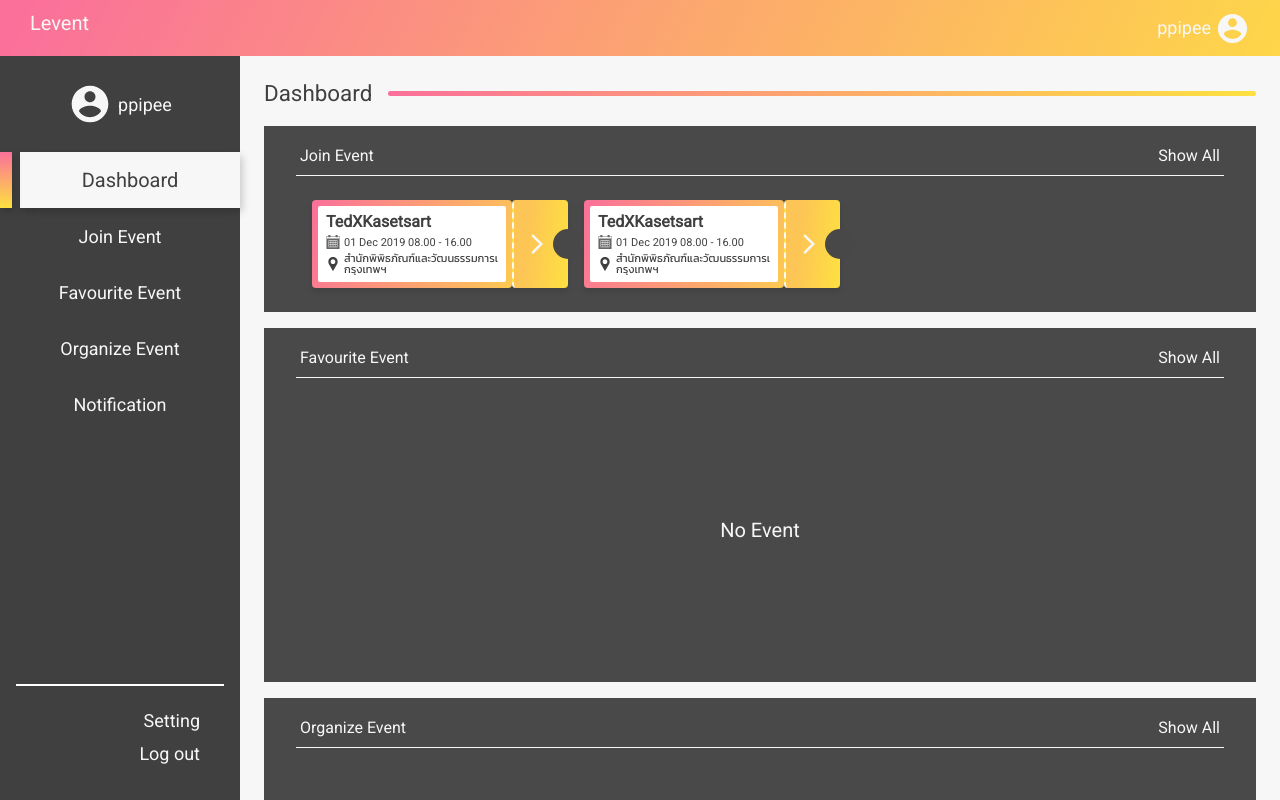
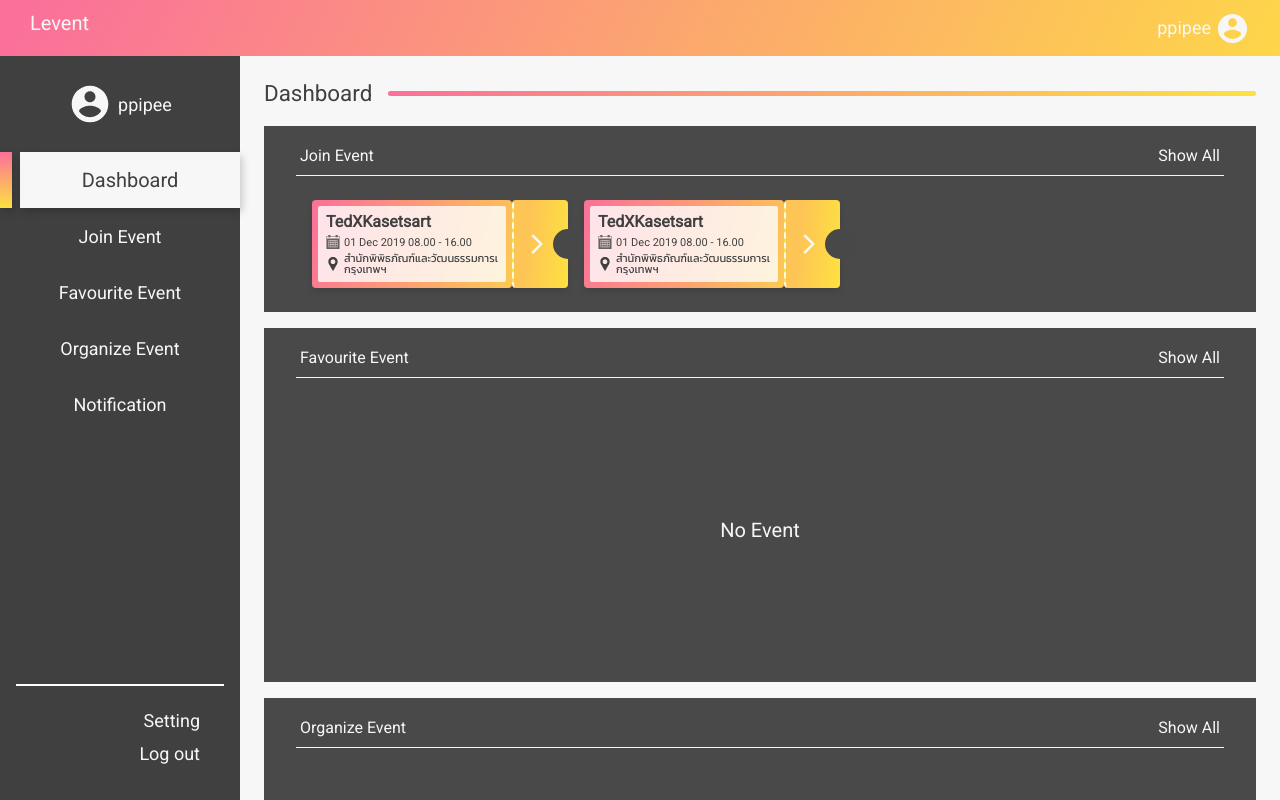
Before and after one commit to ppipee/levent, a React (Create React App) app: page /dashboard in a window 1280 px wide. Shown: the top 800 px of the page. Built offline with nearby package versions, Linux system fonts and the light colour scheme.

Commit message:
[TicketCard] : addjust background

```diff
--- a/src/component/TicketCard/style.ts
+++ b/src/component/TicketCard/style.ts
@@ -30,7 +30,7 @@ export const TicketContainner = styled.div`
 	position: absolute;
 	border-radius: 2px;
 	margin: 6px;
-	background-color: white;
+	background-color: rgba(256, 256, 256, 0.8);
 	padding: 6px 8px;
 	box-sizing: border-box;
 `
```
